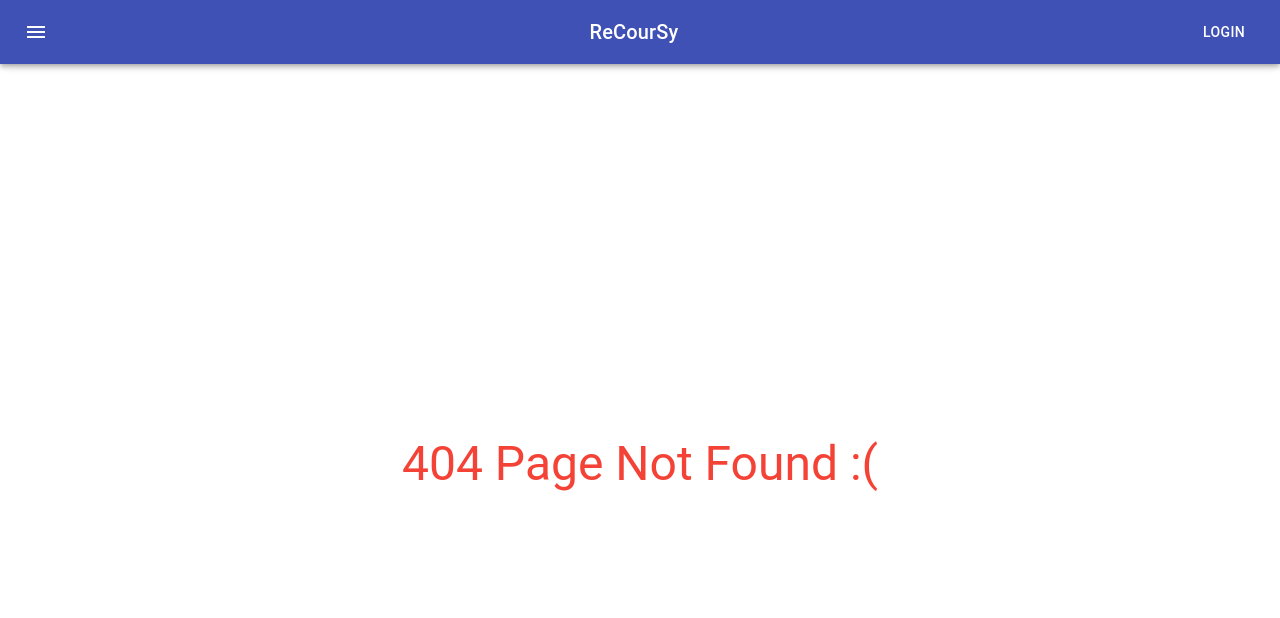
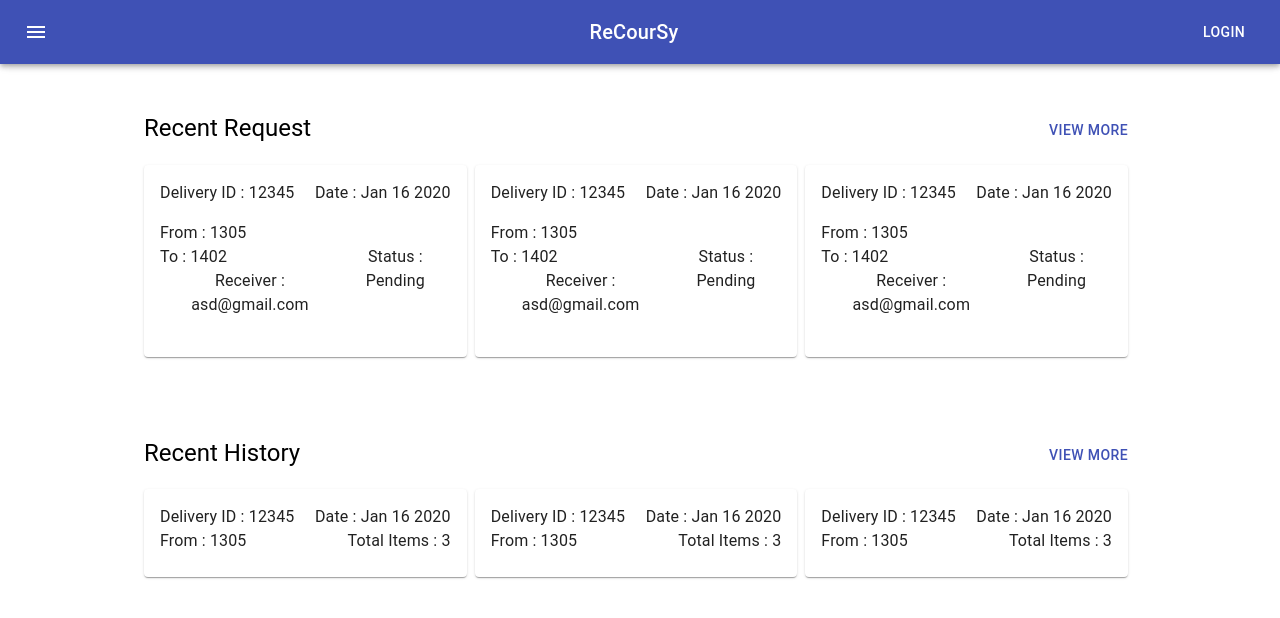
Before and after one commit to reidoja/recoursy-frontend, a React (Create React App) app: page / in a window 1280 px wide. Before the commit this address had no page. Shown: the top 618 px of the page. Built offline with nearby package versions, Linux system fonts and the light colour scheme.

Commit message:
install react query

```diff
--- a/package.json
+++ b/package.json
@@ -14,6 +14,7 @@
     "@types/react-dom": "^16.9.10",
     "react": "^17.0.1",
     "react-dom": "^17.0.1",
+    "react-query": "^3.5.16",
     "react-router": "^5.2.0",
     "react-router-dom": "^5.2.0",
     "react-scripts": "4.0.1",
--- a/src/App.css
+++ b/src/App.css
@@ -1,3 +1,7 @@
+* {
+  box-sizing: border-box;
+}
+
 .App {
   text-align: center;
 }
--- a/src/App.tsx
+++ b/src/App.tsx
@@ -1,40 +1,19 @@
 import React from 'react';
 import logo from './logo.svg';
 import './App.css';
-import Navbar from './components/Navbar/Navbar';
 import { Route, Switch } from 'react-router';
-import PageNotFound from './pages/PageNotFound/PageNotFound';
-import ViewDeliveryStatusPage from './pages/ViewDeliveryStatusPage/ViewDeliveryStatusPage';
-import SetWorkingHourPage from './pages/SetWorkingHourPage/SetWorkingHourPage';
-import ViewWorkingHourPage from './pages/ViewWorkingHourPage/ViewWorkingHourPage';
-import ViewRequestPage from './pages/ViewRequestPage/ViewRequestPage';
-import ViewDeliveryHistoryPage from './pages/ViewDeliveryHistoryPage/ViewDeliveryHistoryPage';
-import RequestDeliveryPage from './pages/RequestDeliveryPage/RequestDeliveryPage';
+import LoginPage from './pages/LoginPage/LoginPage';
+import MainRoute from './routes/MainRoute';
+import { getCookie } from './utlis/cookies';
 
 function App() {
+  const token = getCookie('tkn') || '';
+
   return (
     <div className="App">
-      <Navbar />
       <Switch>
-        <Route exact path="/request-delivery" component={RequestDeliveryPage} />
-        <Route
-          exact
-          path="/view-delivery-history"
-          component={ViewDeliveryHistoryPage}
-        />
-        <Route exact path="/view-request" component={ViewRequestPage} />
-        <Route exact path="/set-working-hour" component={SetWorkingHourPage} />
-        <Route
-          exact
-          path="/view-working-hour"
-          component={ViewWorkingHourPage}
-        />
-        <Route
-          exact
-          path="/view-delivery-status"
-          component={ViewDeliveryStatusPage}
-        />
-        <Route path="*" component={PageNotFound} />
+        <Route exact path="/login" component={LoginPage} />
+        <Route path="/" component={MainRoute} />
       </Switch>
     </div>
   );
--- a/src/components/Navbar/Navbar.tsx
+++ b/src/components/Navbar/Navbar.tsx
@@ -28,6 +28,7 @@ const useStyles = makeStyles((theme: Theme) => ({
   },
   title: {
     flexGrow: 1,
+    cursor: 'pointer',
   },
   overlay: {
     top: '64px',
@@ -99,10 +100,16 @@ export default function Navbar({}: Props): ReactElement {
           aria-label="open drawer">
           <MenuIcon />
         </IconButton>
-        <Typography className={classes.title} variant="h6" noWrap>
+        <Typography
+          onClick={() => history.push('/home')}
+          className={classes.title}
+          variant="h6"
+          noWrap>
           ReCourSy
         </Typography>
-        <Button color="inherit">Login</Button>
+        <Button onClick={() => history.push('/login')} color="inherit">
+          Login
+        </Button>
       </Toolbar>
       <Box className={isOpen ? classes.overlay : classes.hideOverlay}>
         <List className={isOpen ? classes.content : classes.hideSideBar}>
--- /dev/null
+++ b/src/pages/HomePage/HomePage.tsx
@@ -0,0 +1,152 @@
+import {
+  Box,
+  Button,
+  Card,
+  CardContent,
+  makeStyles,
+  Theme,
+  Typography,
+} from '@material-ui/core';
+import React, { ReactElement } from 'react';
+import { useHistory } from 'react-router';
+
+interface Props {}
+
+const dataRequest = [
+  {
+    delivery_id: '12345',
+    date: 'Jan 16 2020',
+    from: '1305',
+    to: '1402',
+    receiver: 'asd@gmail.com',
+    status: 'Pending',
+  },
+  {
+    delivery_id: '12345',
+    date: 'Jan 16 2020',
+    from: '1305',
+    to: '1402',
+    receiver: 'asd@gmail.com',
+    status: 'Pending',
+  },
+  {
+    delivery_id: '12345',
+    date: 'Jan 16 2020',
+    from: '1305',
+    to: '1402',
+    receiver: 'asd@gmail.com',
+    status: 'Pending',
+  },
+];
+
+const dataHistory = [
+  {
+    delivery_id: '12345',
+    date: 'Jan 16 2020',
+    from: '1305',
+    totalItems: '3',
+  },
+  {
+    delivery_id: '12345',
+    date: 'Jan 16 2020',
+    from: '1305',
+    totalItems: '3',
+  },
+  {
+    delivery_id: '12345',
+    date: 'Jan 16 2020',
+    from: '1305',
+    totalItems: '3',
+  },
+];
+
+const useStyles = makeStyles((theme: Theme) => ({
+  card: {
+    width: '33%',
+    marginRight: '8px',
+  },
+}));
+
+export default function HomePage({}: Props): ReactElement {
+  const classes = useStyles();
+  const history = useHistory();
+
+  return (
+    <Box display="flex" flexDirection="column" alignItems="center">
+      <Box
+        p={2}
+        py={4}
+        width="80%"
+        display="flex"
+        flexDirection="column"
+        alignItems="center">
+        <Box py={2} display="flex" justifyContent="space-between" width="100%">
+          <Typography variant="h5">Recent Request</Typography>
+          <Button onClick={() => history.push('/view-request')} color="primary">
+            View More
+          </Button>
+        </Box>
+        <Box width="100%" display="flex">
+          {dataRequest.map((el, index) => (
+            <Card key={index} className={classes.card}>
+              <CardContent>
+                <Box width="100%" display="flex" justifyContent="space-between">
+                  <Typography>Delivery ID : {el.delivery_id}</Typography>
+                  <Typography>Date : {el.date}</Typography>
+                </Box>
+                <Box
+                  width="100%"
+                  display="flex"
+                  justifyContent="space-between"
+                  alignItems="center">
+                  <Box
+                    py={2}
+                    display="flex"
+                    flexDirection="column"
+                    alignItems="flex-start">
+                    <Typography>From : {el.from}</Typography>
+                    <Typography>To : {el.to}</Typography>
+                    <Typography>Receiver : {el.receiver}</Typography>
+                  </Box>
+                  <Typography>Status : {el.status}</Typography>
+                </Box>
+              </CardContent>
+            </Card>
+          ))}
+        </Box>
+      </Box>
+      <Box
+        py={4}
+        p={2}
+        width="80%"
+        display="flex"
+        flexDirection="column"
+        alignItems="center">
+        <Box py={2} display="flex" justifyContent="space-between" width="100%">
+          <Typography variant="h5">Recent History</Typography>
+          <Button
+            onClick={() => history.push('/view-delivery-history')}
+            color="primary">
+            View More
+          </Button>
+        </Box>
+        <Box width="100%" display="flex">
+          {dataHistory.map((el, index) => (
+            <Card key={index} className={classes.card}>
+              <CardContent>
+                <Box width="100%" display="flex" justifyContent="space-between">
+                  <Typography>Delivery ID : {el.delivery_id}</Typography>
+                  <Typography>Date : {el.date}</Typography>
+                </Box>
+                <Box width="100%" display="flex" justifyContent="space-between">
+                  <Typography>From : {el.from}</Typography>
+                  <Typography>Total Items : {el.totalItems}</Typography>
+                </Box>
+              </CardContent>
+            </Card>
+          ))}
+        </Box>
+      </Box>
+    </Box>
+  );
+}
--- /dev/null
+++ b/src/pages/LoginPage/LoginPage.tsx
@@ -0,0 +1,65 @@
+import {
+  Box,
+  Card,
+  CardContent,
+  makeStyles,
+  TextField,
+  Theme,
+  Typography,
+} from '@material-ui/core';
+import React, { ReactElement } from 'react';
+
+interface Props {}
+
+const useStyles = makeStyles((theme: Theme) => ({
+  card: {
+    width: '500px',
+    height: '500px',
+  },
+  cardContent: {
+    height: '100%',
+  },
+}));
+
+export default function LoginPage({}: Props): ReactElement {
+  const classes = useStyles();
+
+  return (
+    <Box
+      width="100vw"
+      height="100vh"
+      top={0}
+      position="fixed"
+      display="flex"
+      flexDirection="column"
+      justifyContent="center"
+      alignItems="center">
+      <Card className={classes.card}>
+        <CardContent className={classes.cardContent}>
+          <Box
+            height="30%"
+            color="#3f51b5"
+            display="flex"
+            flexDirection="column"
+            justifyContent="center">
+            <Typography variant="h3" color="inherit">
+              Login
+            </Typography>
+          </Box>
+          <Box
+            height="70%"
+            display="flex"
+            flexDirection="column"
+            justifyContent="flex-start">
+            <Box py={2} display="flex" flexDirection="column">
+              <TextField variant="outlined" type="text" label="Email" />
+            </Box>
+            <Box py={2} display="flex" flexDirection="column">
+              <TextField variant="outlined" type="password" label="Password" />
+            </Box>
+          </Box>
+        </CardContent>
+      </Card>
+    </Box>
+  );
+}
--- /dev/null
+++ b/src/routes/MainRoute.tsx
@@ -0,0 +1,47 @@
+import { Box } from '@material-ui/core';
+import React, { ReactElement } from 'react';
+import { Route, Switch } from 'react-router';
+import Navbar from '../components/Navbar/Navbar';
+import HomePage from '../pages/HomePage/HomePage';
+import LoginPage from '../pages/LoginPage/LoginPage';
+import PageNotFound from '../pages/PageNotFound/PageNotFound';
+import RequestDeliveryPage from '../pages/RequestDeliveryPage/RequestDeliveryPage';
+import SetWorkingHourPage from '../pages/SetWorkingHourPage/SetWorkingHourPage';
+import ViewDeliveryHistoryPage from '../pages/ViewDeliveryHistoryPage/ViewDeliveryHistoryPage';
+import ViewDeliveryStatusPage from '../pages/ViewDeliveryStatusPage/ViewDeliveryStatusPage';
+import ViewRequestPage from '../pages/ViewRequestPage/ViewRequestPage';
+import ViewWorkingHourPage from '../pages/ViewWorkingHourPage/ViewWorkingHourPage';
+
+interface Props {}
+
+export default function MainRoute({}: Props): ReactElement {
+  return (
+    <Box>
+      <Navbar />
+      <Switch>
+        <Route exact path="/" component={HomePage} />
+        <Route exact path="/home" component={HomePage} />
+        <Route exact path="/login" component={LoginPage} />
+        <Route exact path="/request-delivery" component={RequestDeliveryPage} />
+        <Route
+          exact
+          path="/view-delivery-history"
+          component={ViewDeliveryHistoryPage}
+        />
+        <Route exact path="/view-request" component={ViewRequestPage} />
+        <Route exact path="/set-working-hour" component={SetWorkingHourPage} />
+        <Route
+          exact
+          path="/view-working-hour"
+          component={ViewWorkingHourPage}
+        />
+        <Route
+          exact
+          path="/view-delivery-status"
+          component={ViewDeliveryStatusPage}
+        />
+        <Route path="*" component={PageNotFound} />
+      </Switch>
+    </Box>
+  );
+}
--- /dev/null
+++ b/src/utlis/cookies.ts
@@ -0,0 +1,24 @@
+export function setCookie(name: string, value: string, days: number) {
+  let expires = '';
+  if (days) {
+    let date = new Date();
+    date.setTime(date.getTime() + days * 24 * 60 * 60 * 1000);
+    expires = '; expires=' + date.toUTCString();
+  }
+  document.cookie = name + '=' + (value || '') + expires + '; path=/';
+}
+
+export function getCookie(name: string) {
+  let nameEQ = name + '=';
+  let ca = document.cookie.split(';');
+  for (let i = 0; i < ca.length; i++) {
+    let c = ca[i];
+    while (c.charAt(0) === ' ') c = c.substring(1, c.length);
+    if (c.indexOf(nameEQ) === 0) return c.substring(nameEQ.length, c.length);
+  }
+  return null;
+}
+
+export function eraseCookie(name: string) {
+  document.cookie = name + '=; Max-Age=-99999999;';
+}
```
Also changed, not shown: 2 other files (tests, documents, lock files or other folders).
